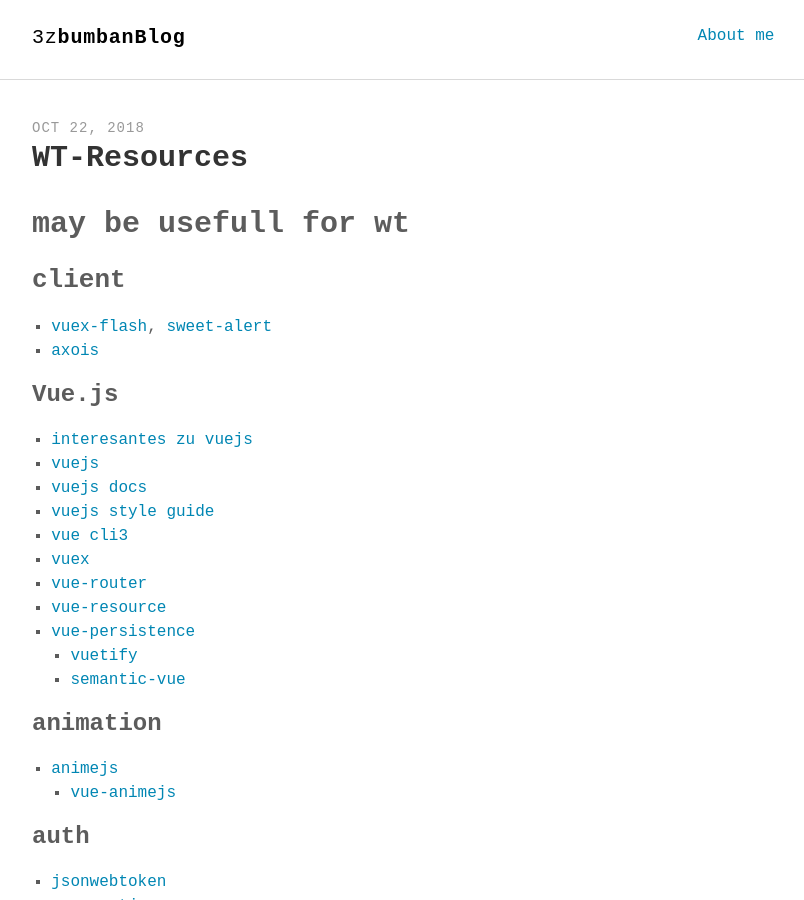
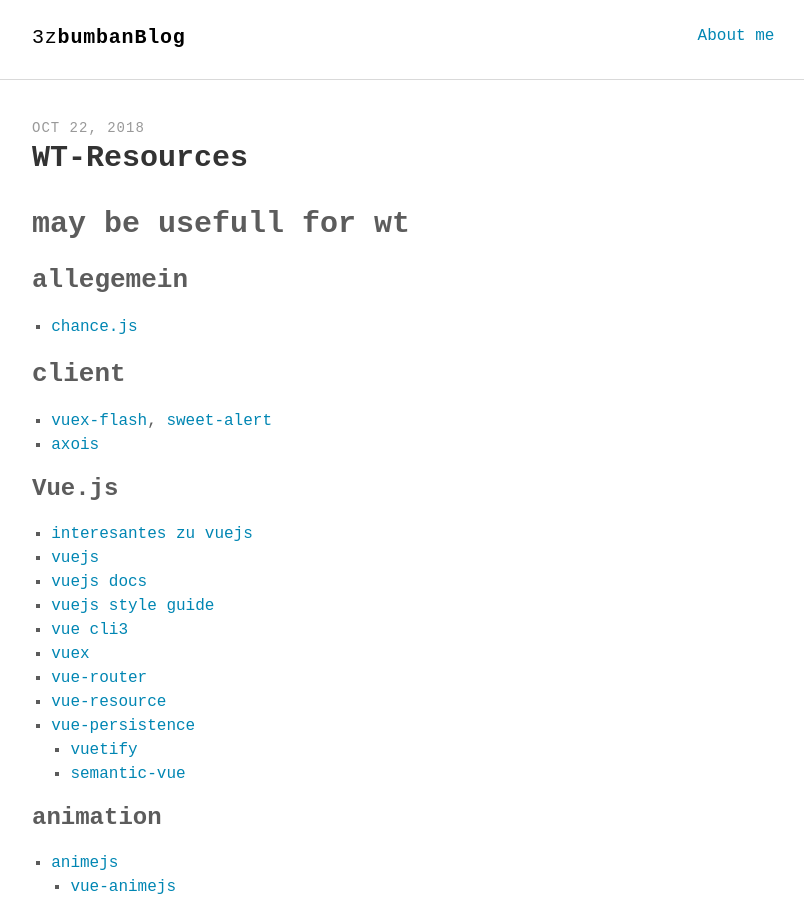
Before and after one commit to 3zbumban/3zbumban.github.io, a Jekyll site: the page built from _posts/2018-10-22-wt-resources.md, in a window 1280 px wide and 900 px high. Shown: the whole window, without its empty margins (232-1036 px from the left). Built offline with Jekyll 4.4.1, drawn with Linux system fonts in a browser that asks for light colours; some web fonts are replaced.

Commit message:
publishing...

```diff
--- a/_posts/2018-10-22-wt-resources.md
+++ b/_posts/2018-10-22-wt-resources.md
@@ -7,6 +7,10 @@ keywords: "js, css, scss, vue, express"
 ---
 
 # may be usefull for wt
+
+## allegemein
+
+- [chance.js](http://chancejs.com/)
 
 ## client
 
```
